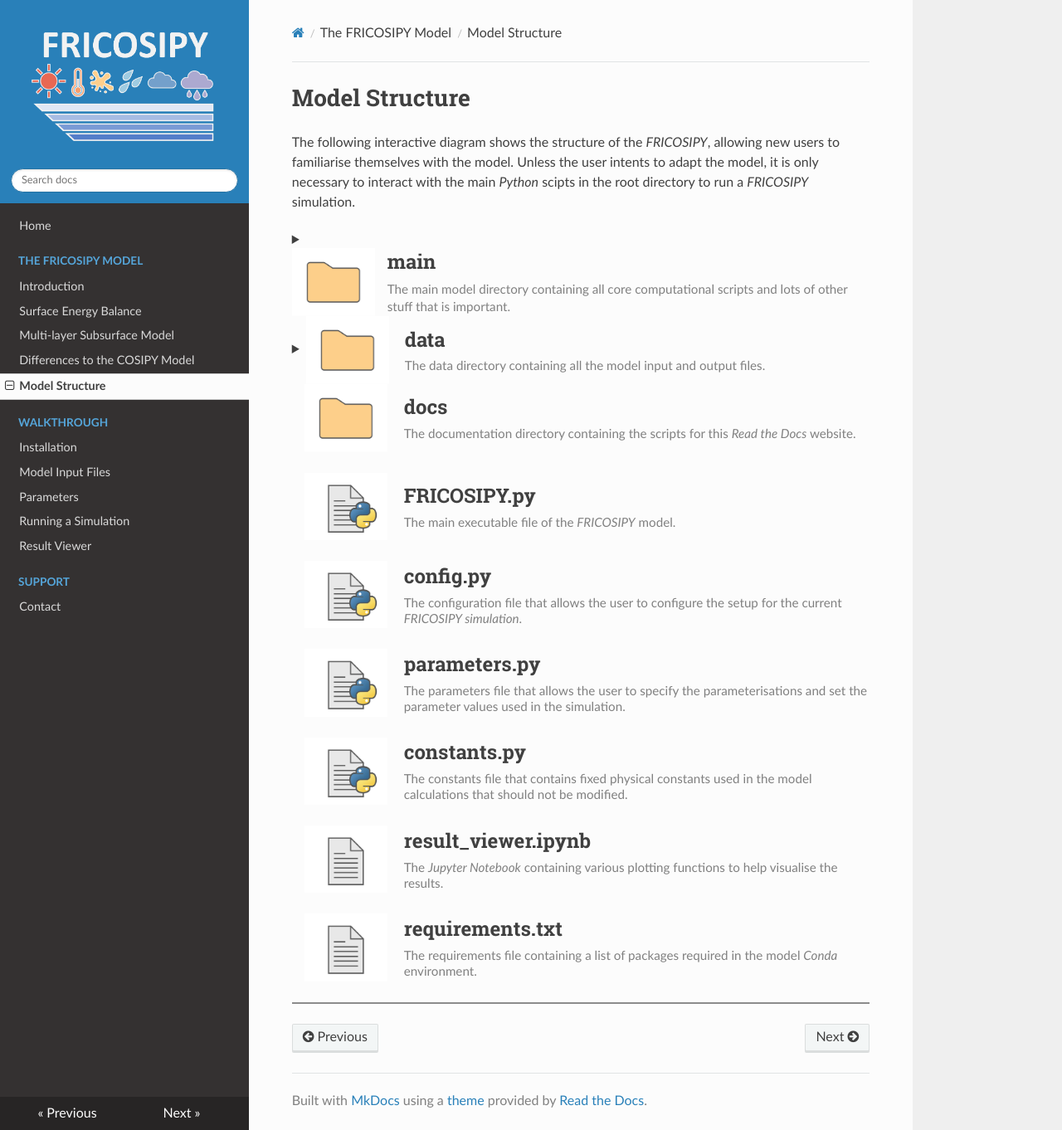
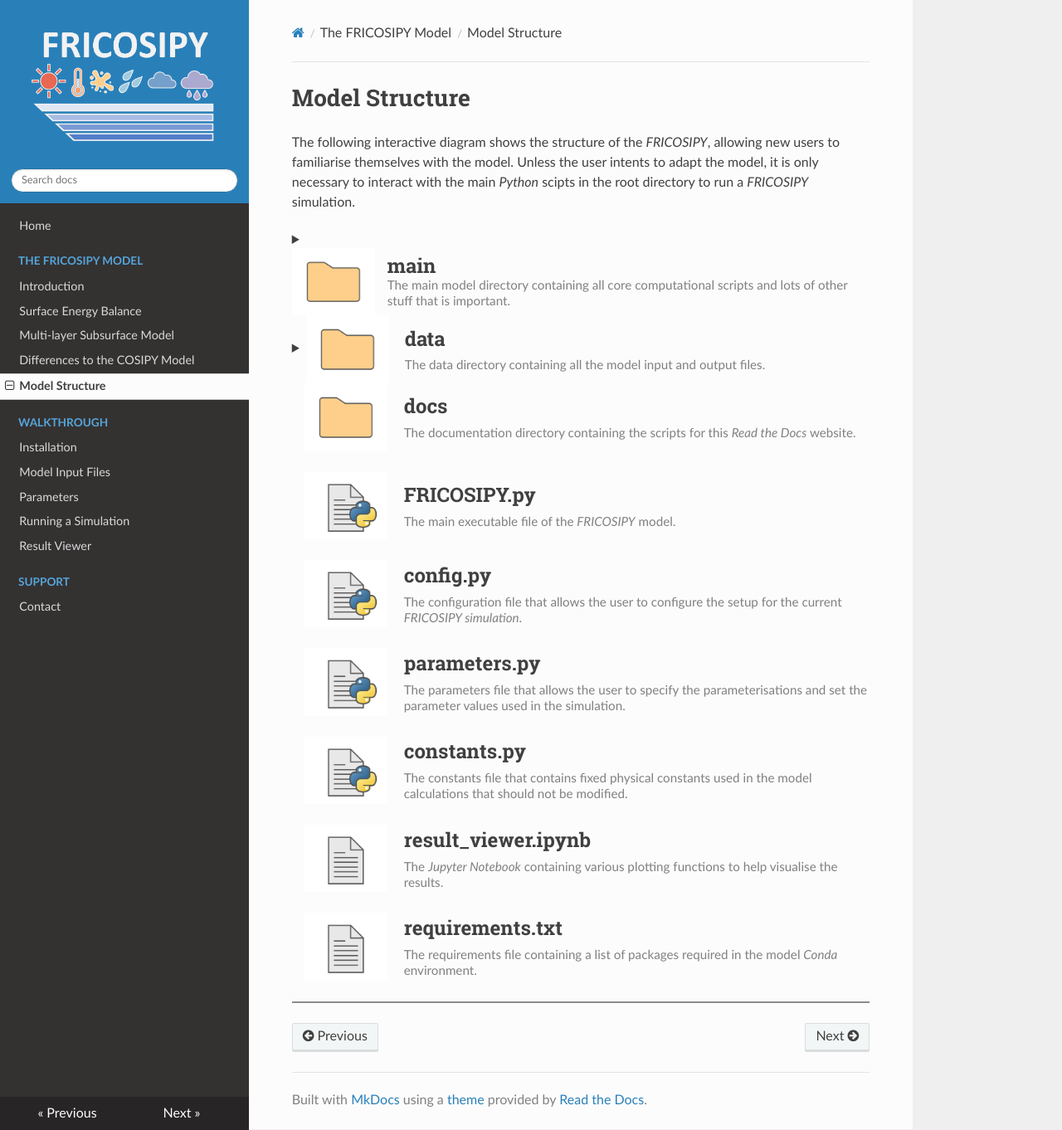
Before and after one commit to MarcusGastaldello/FRICOSIPY, an MkDocs documentation site: the page built from docs/model_structure.md, in a window 1280 px wide and 1362 px high. Shown: the whole window at 83% size. Built offline with MkDocs 1.6.1, drawn with Linux system fonts in a browser that asks for light colours.

Commit message:
Update model_structure.md

```diff
--- a/docs/model_structure.md
+++ b/docs/model_structure.md
@@ -7,7 +7,7 @@
 
 The following interactive diagram shows the structure of the *FRICOSIPY*, allowing new users to familiarise themselves with the model. Unless the user intents to adapt the model, it is only necessary to interact with the main *Python* scipts in the root directory to run a *FRICOSIPY* simulation.
 
-??? "<div style='display: inline-flex; align-items: center; vertical-align: middle;'><img src='https://github.com/MarcusGastaldello/FRICOSIPY/raw/main/docs/icons/Folder.png' width='100' style='margin-right: 15px; flex-shrink: 0;'><div style='min-width: 0;'><h2 style='margin: 0;'>main</h2><small style='display: block; color: gray; margin-top: 8px; font-size: 0.95em; line-height: 1.4;'>The main model directory containing all core computational scripts and lots of other stuff that is important.</small></div></div>"
+??? "<div style='display: flex; align-items: center; margin-top: -40px; padding-top: 40px;'><img src='https://github.com/MarcusGastaldello/FRICOSIPY/raw/main/docs/icons/Folder.png' width='100' style='margin-right: 15px; flex-shrink: 0;'><div style='line-height: 1.2;'><h2 style='margin: 0;'>main</h2><small style='color: gray; font-size: 0.95em;'>The main model directory containing all core computational scripts and lots of other stuff that is important.</small></div></div>"
 
     <div style="margin-left: 40px;">
     ??? "<div style='display: inline-flex; align-items: center; vertical-align: middle;'><img src='https://github.com/MarcusGastaldello/FRICOSIPY/raw/main/docs/icons/Folder.png' width='100' style='margin-right: 15px; flex-shrink: 0;'><div style='min-width: 0;'><h3 style='margin: 0;'>kernel</h2><small style='display: block; color: gray; margin-top: 8px; font-size: 0.95em; line-height: 1.4;'>(description)</small></div></div>"
```
